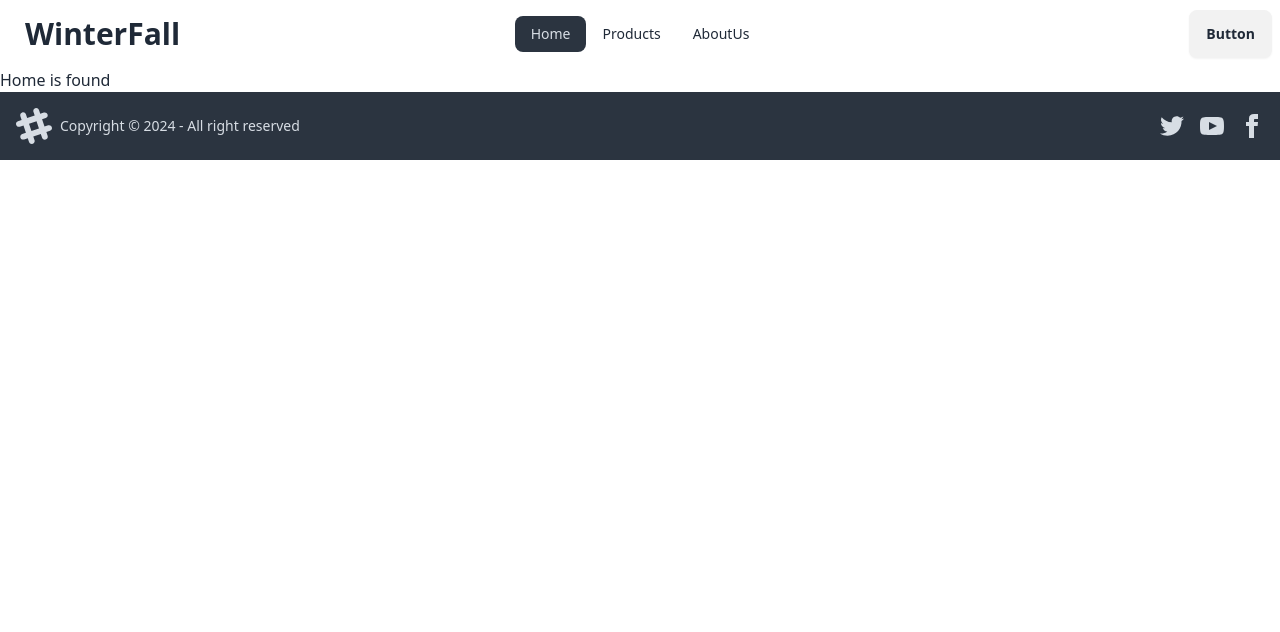
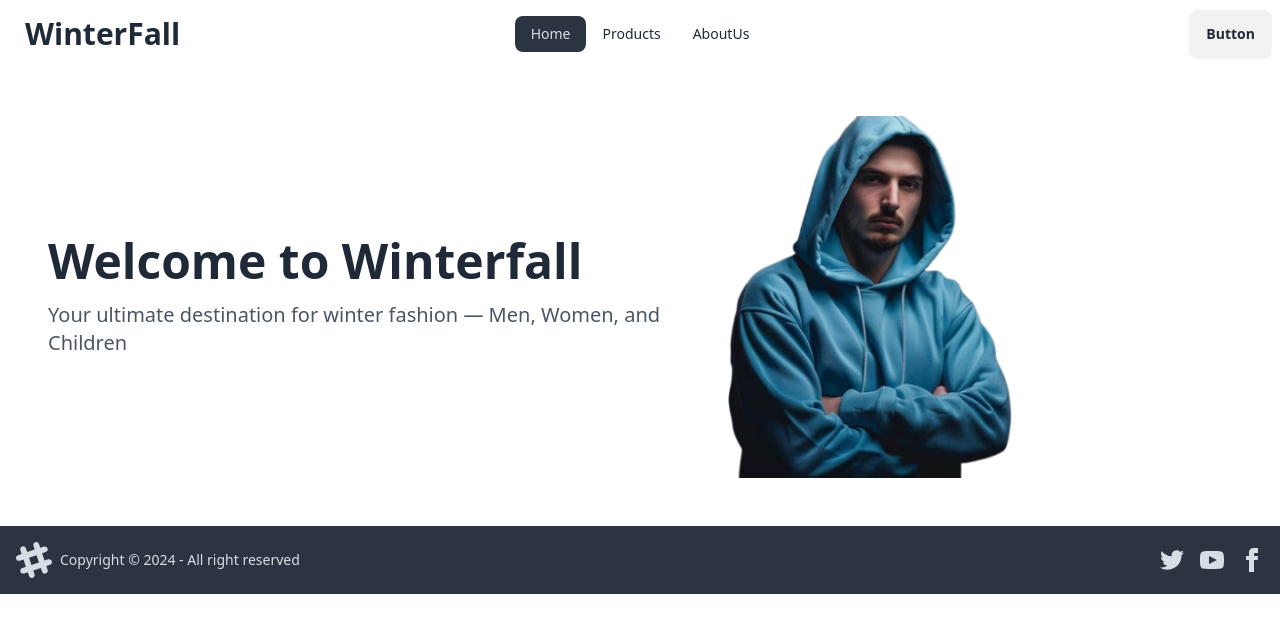
Before and after one commit to AsmShuvo/WinterFall-clothing-client-MERN, a React (Vite) app: page / in a window 1280 px wide. Shown: the top 632 px of the page. Built offline with nearby package versions, Linux system fonts and the light colour scheme.

Commit message:
add:banner

```diff
--- /dev/null
+++ b/src/pages/Home/Banner/Banner.jsx
@@ -0,0 +1,27 @@
+import React from 'react';
+
+const Banner = () => {
+    return (
+        <div className="banner-container flex flex-col md:flex-row items-center bg-white shadow-lg p-6 md:p-12">
+            {/* Text Section */}
+            <div className="banner-text flex-grow text-center md:text-left md:pr-6">
+                <h1 className="text-4xl md:text-5xl font-bold text-gray-800 mb-4">
+                    Welcome to Winterfall
+                </h1>
+                <p className="text-lg md:text-xl text-gray-600">
+                    Your ultimate destination for winter fashion — Men, Women, and Children
+                </p>
+            </div>
+            {/* Image Section */}
+            <div className="mt-6 md:mt-0">
+                <img
+                    src="../../../../public/images/banner-wintefall.png"
+                    alt="Winterfall Banner"
+                    className="banner-image max-w-full h-auto rounded-lg"
+                />
+            </div>
+        </div>
+    );
+};
+
+export default Banner;
--- a/src/pages/Home/Home/Home.jsx
+++ b/src/pages/Home/Home/Home.jsx
@@ -1,9 +1,10 @@
 import React from 'react';
+import Banner from '../Banner/Banner';
 
 const Home = () => {
     return (
         <div>
-            Home is found
+            <Banner/>
         </div>
     );
 };
```
Also changed, not shown: public/images/banner-wintefall.png (added).
